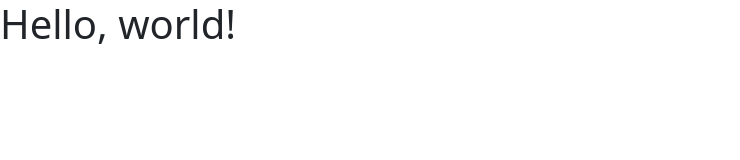
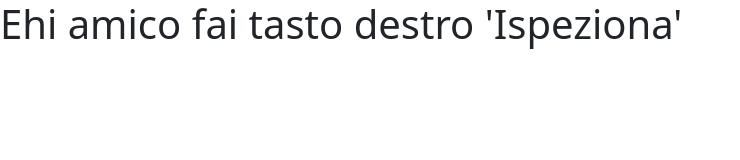
Before and after one commit to SergioScata/js-fizzbuzz, a plain HTML site: page index.html in a window 1280 px wide. Shown: the whole page, without its empty margins (0-740 px from the left). Drawn offline with nearby package versions, Linux system fonts and the light colour scheme.

Commit message:
Final commit

```diff
--- a/index.html
+++ b/index.html
@@ -18,7 +18,7 @@
 <body>
 
   <!-- QUI POTETE INIZIARE IL VOSTRO ESERCIZIO! -->
-  <h1 id="title_page">Hello, world!</h1>
+  <h1>Ehi amico fai tasto destro 'Ispeziona'</h1>
 
 
   <!-- importazione MIO file di script -->
```
